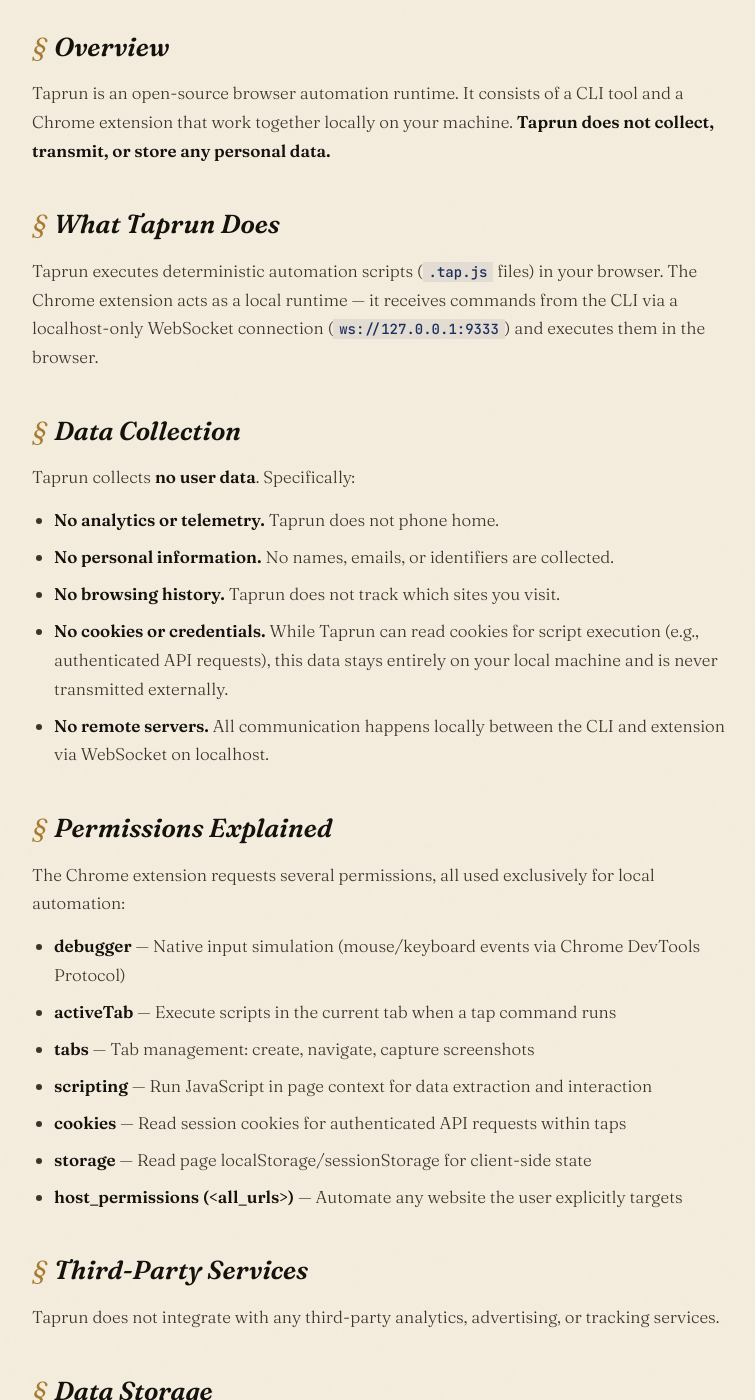
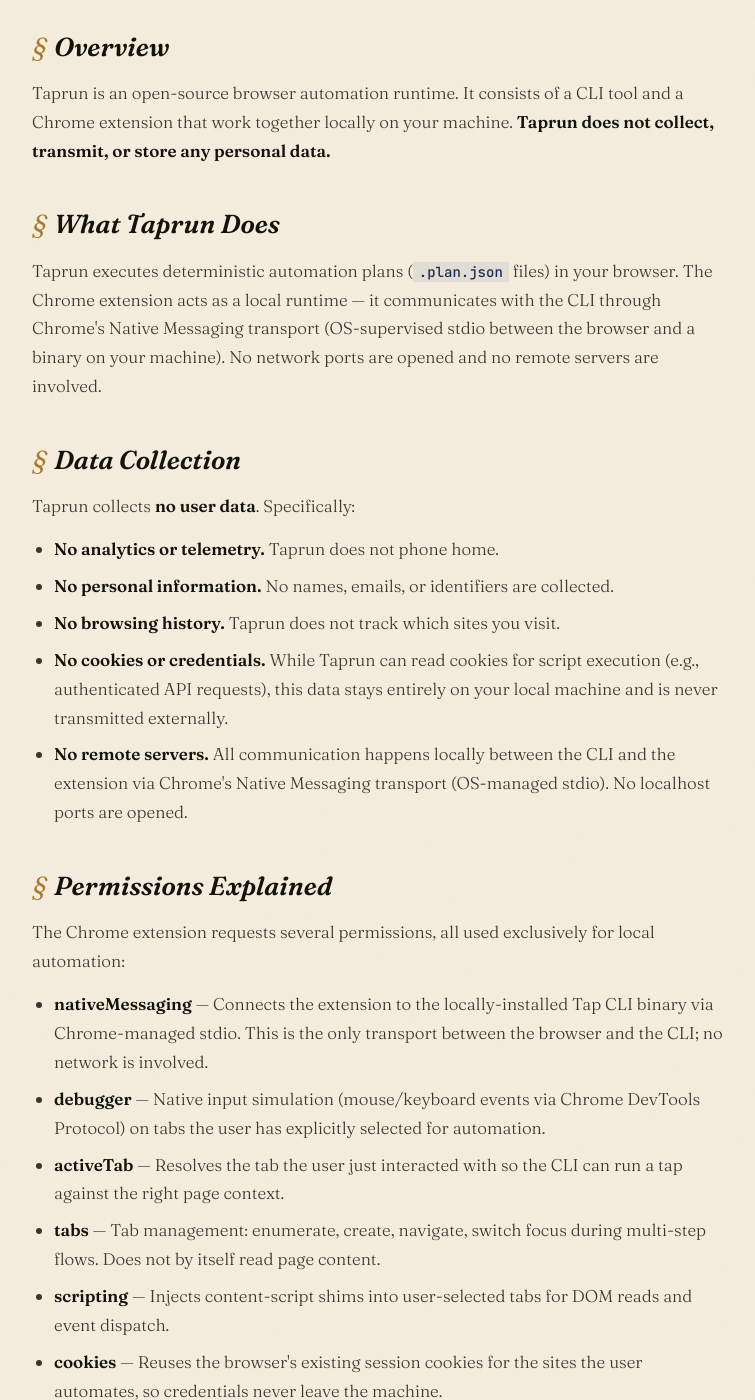
Before and after one commit to LeonTing1010/tap, a Jekyll site: the page docs/privacy.html, which Jekyll copies as it is, in a window 1280 px wide and 1400 px high, scrolled down 333 px. Shown: the whole window, without its empty margins (260-1015 px from the left). Built offline with Jekyll 4.4.1, drawn with Linux system fonts in a browser that asks for light colours; some of the changed text lies outside the part shown.

Commit message:
docs: realign user-facing surfaces to Native Messaging transport
The extension migrated from a localhost WebSocket (ws://127.0.0.1:9333)
to Chrome Native Messaging in 1c0360c (shipped v0.16.0), but the
user-facing copy never caught up. Three real impacts:

P0 — privacy.html still described the extension as receiving commands
"via a localhost-only WebSocket connection". This contradicts the
nativeMessaging permission declared in manifest.json and would fail
CWS Privacy-practices consistency review. Rewrites overview + "no
remote servers" bullet to describe Native Messaging accurately, adds
nativeMessaging to the permissions list, fixes two unrelated bugs
along the way (storage was described as page localStorage; it is
chrome.storage.local — and the plans path was the dead v1 ~/.tap/taps
directory instead of ~/.tap/plans/<site>/<name>.plan.json). Effective
date bumped to 2026-05-13.

P0 — extension/description.txt (CWS store-listing copy) had no setup
order, so a new user installing only the extension would hit
"Setup required: register the native messaging manifest" in the popup
and have no idea the CLI must be installed first. Adds a 4-step
Setup section that puts CLI install before extension install and
explains the one-time `tap bridge setup --extension-id` step.

P1 — install.html troubleshooting list still suggested checking
`lsof -i :9333`. No port is bound under Native Messaging. Replaces
that bullet with the actual NM failure modes: host-manifest not
registered (with platform-specific paths), Chrome's crash-lockout
blocklist (≥5 crashes / ~3min → ~10min lockout, restart Chrome to
clear), MCP host stale config, SW idle sleep.

P2 — changelog.html gains a v0.16.0–v0.16.3 top entry summarising the
transport switch, the new nativeMessaging permission, the per-failure-
mode popup CTAs, and the SW keepalive consolidation. Historical
daemon/WebSocket entries left untouched (changelog is history).

Co-Authored-By: Claude Opus 4.7 (1M context) <noreply@anthropic.com>

```diff
--- a/docs/privacy.html
+++ b/docs/privacy.html
@@ -88,13 +88,13 @@ code { font-family: var(--font-mono); font-size: 14px; color: var(--indigo); bac
 <main class="container">
 <div class="kicker">Legal · A Reference Edition</div>
 <h1>Privacy <em>Policy</em></h1>
-<p class="date">Effective · April 3, 2026</p>
+<p class="date">Effective · May 13, 2026</p>
 
 <h2>Overview</h2>
 <p>Taprun is an open-source browser automation runtime. It consists of a CLI tool and a Chrome extension that work together locally on your machine. <strong>Taprun does not collect, transmit, or store any personal data.</strong></p>
 
 <h2>What Taprun Does</h2>
-<p>Taprun executes deterministic automation scripts (<code>.tap.js</code> files) in your browser. The Chrome extension acts as a local runtime — it receives commands from the CLI via a localhost-only WebSocket connection (<code>ws://127.0.0.1:9333</code>) and executes them in the browser.</p>
+<p>Taprun executes deterministic automation plans (<code>.plan.json</code> files) in your browser. The Chrome extension acts as a local runtime — it communicates with the CLI through Chrome's Native Messaging transport (OS-supervised stdio between the browser and a binary on your machine). No network ports are opened and no remote servers are involved.</p>
 
 <h2>Data Collection</h2>
 <p>Taprun collects <strong>no user data</strong>. Specifically:</p>
@@ -103,19 +103,20 @@ code { font-family: var(--font-mono); font-size: 14px; color: var(--indigo); bac
   <li><strong>No personal information.</strong> No names, emails, or identifiers are collected.</li>
   <li><strong>No browsing history.</strong> Taprun does not track which sites you visit.</li>
   <li><strong>No cookies or credentials.</strong> While Taprun can read cookies for script execution (e.g., authenticated API requests), this data stays entirely on your local machine and is never transmitted externally.</li>
-  <li><strong>No remote servers.</strong> All communication happens locally between the CLI and extension via WebSocket on localhost.</li>
+  <li><strong>No remote servers.</strong> All communication happens locally between the CLI and the extension via Chrome's Native Messaging transport (OS-managed stdio). No localhost ports are opened.</li>
 </ul>
 
 <h2>Permissions Explained</h2>
 <p>The Chrome extension requests several permissions, all used exclusively for local automation:</p>
 <ul>
-  <li><strong>debugger</strong> — Native input simulation (mouse/keyboard events via Chrome DevTools Protocol)</li>
-  <li><strong>activeTab</strong> — Execute scripts in the current tab when a tap command runs</li>
-  <li><strong>tabs</strong> — Tab management: create, navigate, capture screenshots</li>
-  <li><strong>scripting</strong> — Run JavaScript in page context for data extraction and interaction</li>
-  <li><strong>cookies</strong> — Read session cookies for authenticated API requests within taps</li>
-  <li><strong>storage</strong> — Read page localStorage/sessionStorage for client-side state</li>
-  <li><strong>host_permissions (&lt;all_urls&gt;)</strong> — Automate any website the user explicitly targets</li>
+  <li><strong>nativeMessaging</strong> — Connects the extension to the locally-installed Tap CLI binary via Chrome-managed stdio. This is the only transport between the browser and the CLI; no network is involved.</li>
+  <li><strong>debugger</strong> — Native input simulation (mouse/keyboard events via Chrome DevTools Protocol) on tabs the user has explicitly selected for automation.</li>
+  <li><strong>activeTab</strong> — Resolves the tab the user just interacted with so the CLI can run a tap against the right page context.</li>
+  <li><strong>tabs</strong> — Tab management: enumerate, create, navigate, switch focus during multi-step flows. Does not by itself read page content.</li>
+  <li><strong>scripting</strong> — Injects content-script shims into user-selected tabs for DOM reads and event dispatch.</li>
+  <li><strong>cookies</strong> — Reuses the browser's existing session cookies for the sites the user automates, so credentials never leave the machine.</li>
+  <li><strong>storage</strong> — <code>chrome.storage.local</code> only; persists popup state and connection status. No page content or credentials are written.</li>
+  <li><strong>host_permissions (&lt;all_urls&gt;)</strong> — The user decides at runtime which site to automate; host access is exercised only on tabs they explicitly select.</li>
 </ul>
 
 <h2>Third-Party Services</h2>
@@ -124,8 +125,9 @@ code { font-family: var(--font-mono); font-size: 14px; color: var(--indigo); bac
 <h2>Data Storage</h2>
 <p>Taprun stores data only on your local filesystem:</p>
 <ul>
-  <li>Taprun scripts in <code>~/.tap/taps/</code></li>
-  <li>Execution logs in <code>~/.tap/logs/</code></li>
+  <li>Compiled plans in <code>~/.tap/plans/&lt;site&gt;/&lt;name&gt;.plan.json</code></li>
+  <li>Execution logs and intent records in <code>~/.tap/intents/</code> and <code>~/.tap/snapshots/</code></li>
+  <li>Local-only secret store (if used) in <code>~/.tap/config/secrets</code></li>
   <li>No cloud storage or sync</li>
 </ul>
 
```
Also changed, not shown: docs/changelog.html (+13 -0 lines), docs/install.html (+4 -3 lines), extension/description.txt (+35 -5 lines).
